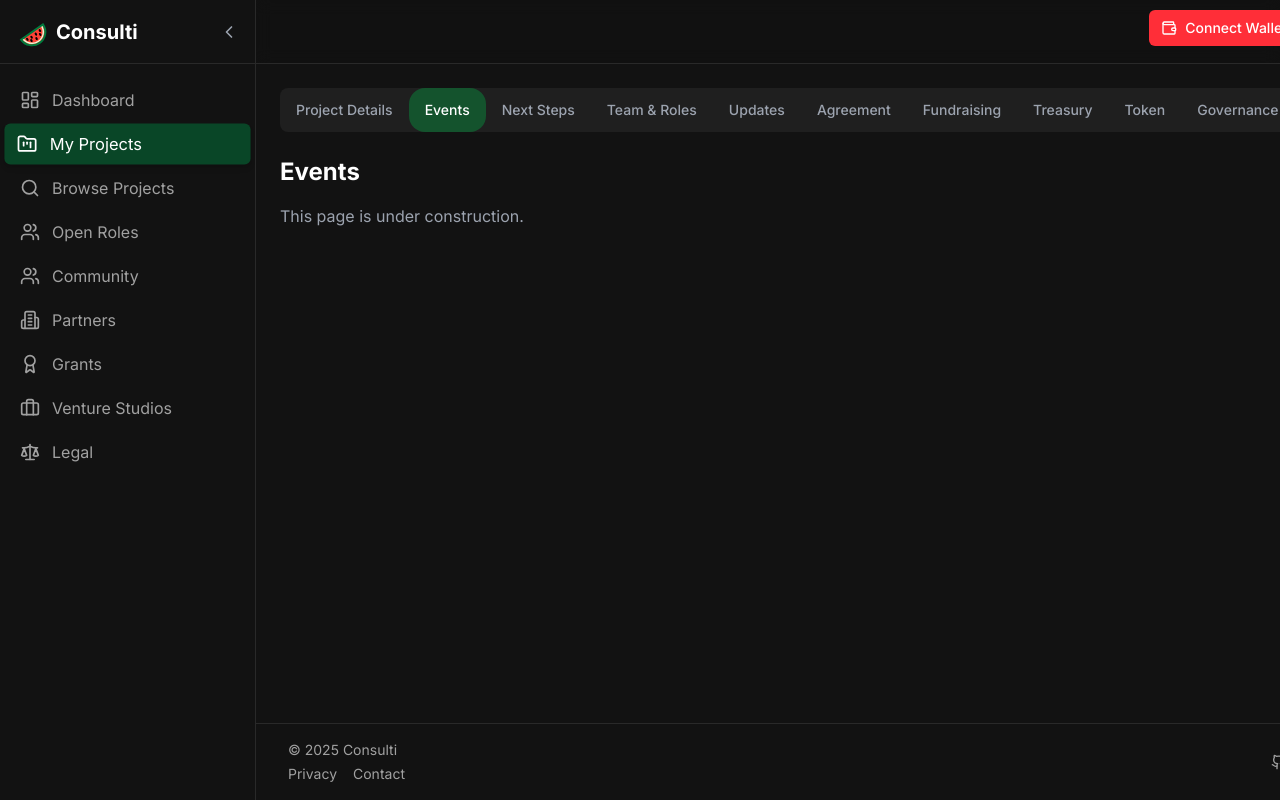
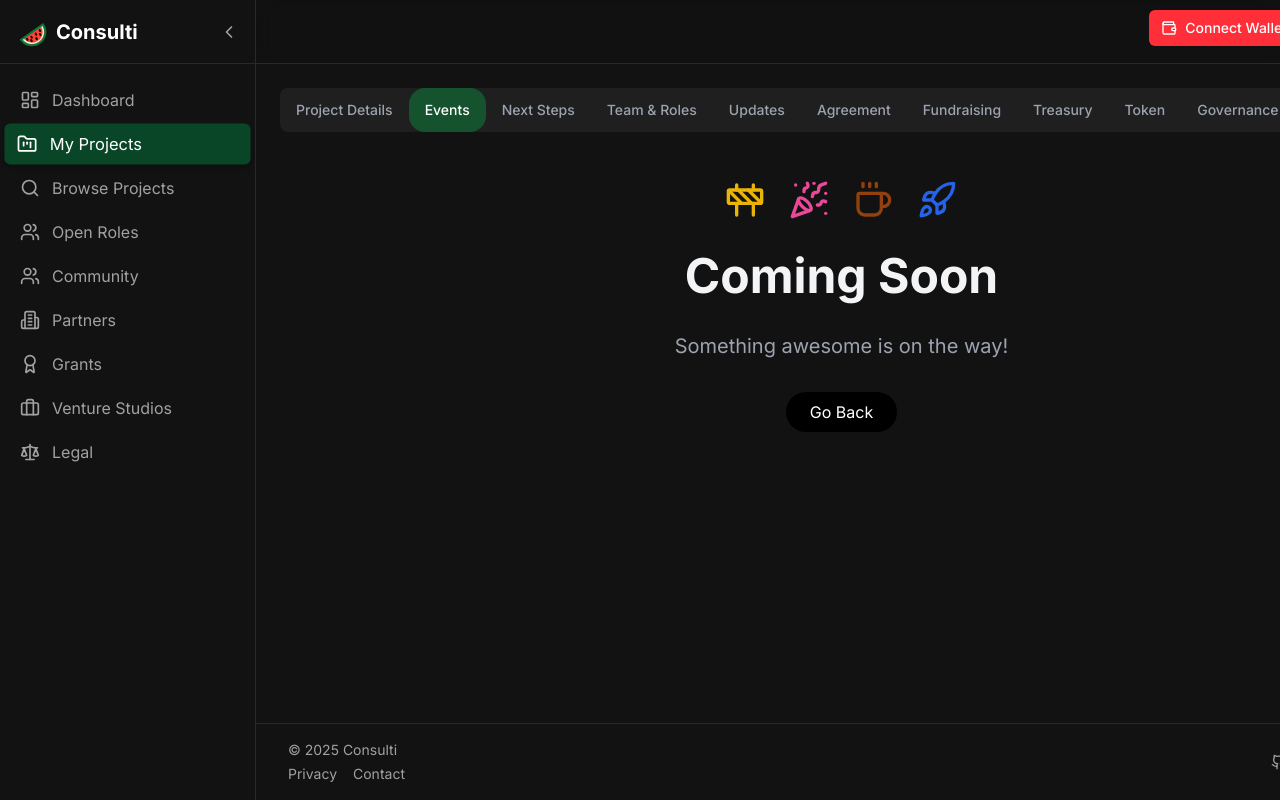
Before and after one commit to ahashem12/LaunchpadX, a Next.js app in the folder frontend/: page /projects/1/events in a window 1280 px wide. Shown: the top 800 px of the page. Built offline with nearby package versions, Linux system fonts and the light colour scheme.

Commit message:
CON-58: Add Coming Soon to events page

```diff
--- a/frontend/app/projects/[id]/events/page.tsx
+++ b/frontend/app/projects/[id]/events/page.tsx
@@ -1,6 +1,5 @@
-import { notFound } from "next/navigation"
-import { getProjectById } from "@/lib/mock-data"
 import { ProjectNav } from "@/components/projects/nav/ProjectNav"
+import { ComingSoon } from "@/components/common/ComingSoon"
 
 interface EventsPageProps {
   params: {
@@ -8,21 +7,14 @@ interface EventsPageProps {
   }
 }
 
-export default function EventsPage({ params }: EventsPageProps) {
-  const project = getProjectById(params.id)
-
-  if (!project) {
-    notFound()
-  }
+export default async function EventsPage(props: EventsPageProps) {
+  const params = await props.params
 
   return (
     <div className="space-y-6">
       <ProjectNav projectId={params.id} />
 
-      <div className="mt-8">
-        <h1 className="text-2xl font-bold text-white">Events</h1>
-        <p className="mt-4 text-gray-400">This page is under construction.</p>
-      </div>
+      <ComingSoon/>
     </div>
   )
 }
```
